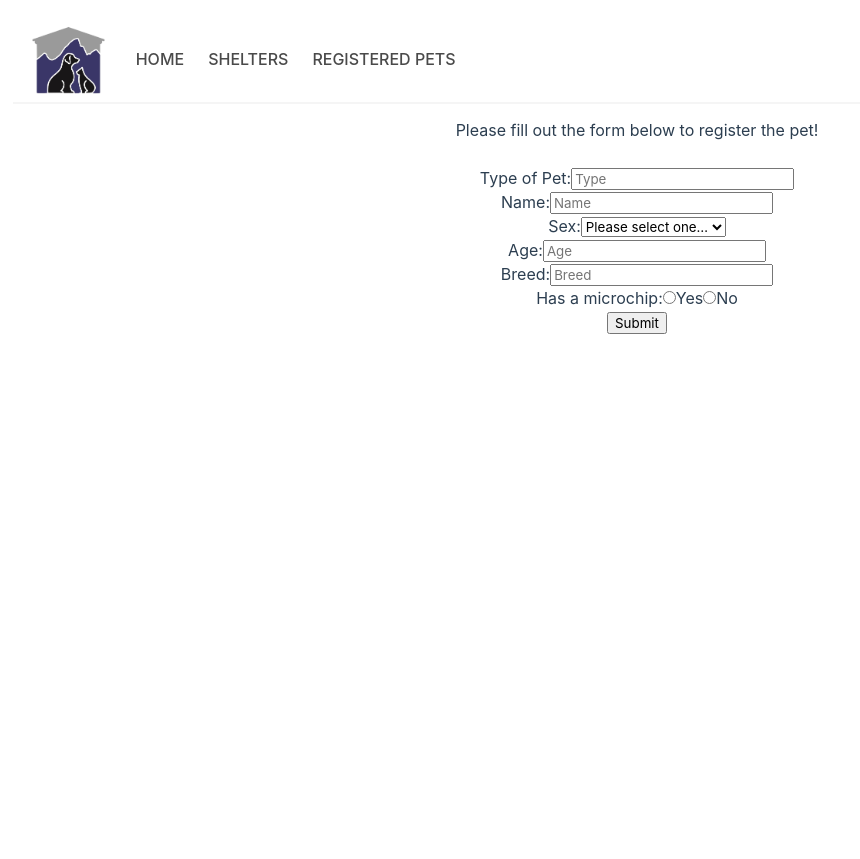
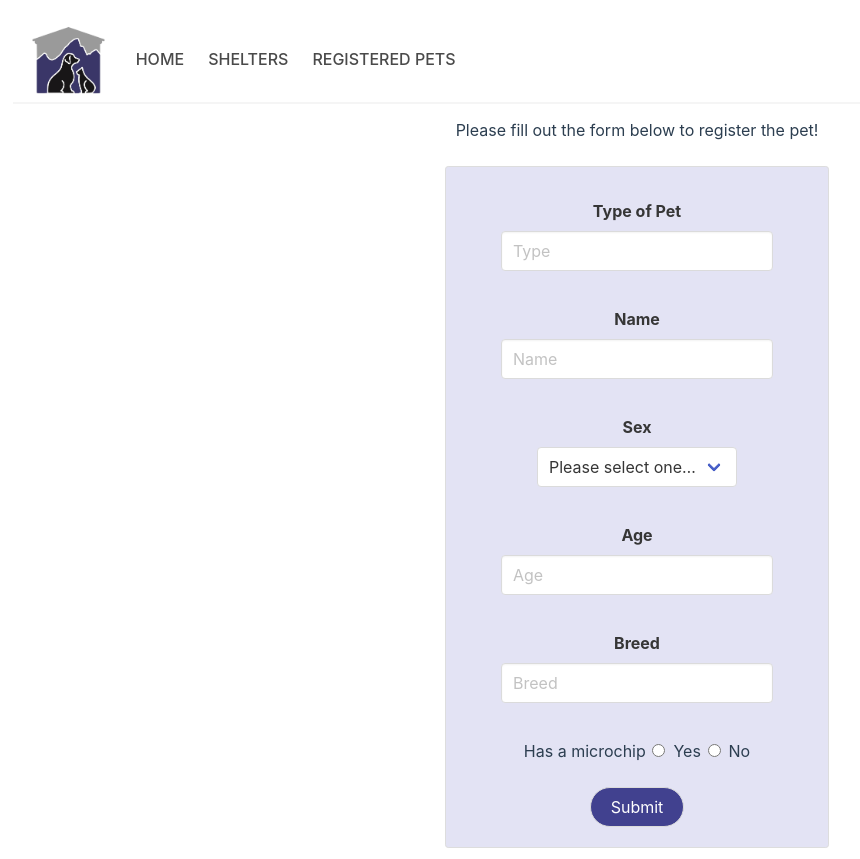
Before and after one commit to ozrn/shelter-finder, a Vue app in the folder week-8/frontend/: page /shelter/1 in a window 1280 px wide. Shown: the whole page, without its empty margins (3-863 px from the left). Before the commit the page ends 800 px from the top, so only its background shows below. Built offline with nearby package versions, Linux system fonts and the light colour scheme.

Commit message:
Style form

```diff
--- a/week-8/frontend/src/components/shelter-form.vue
+++ b/week-8/frontend/src/components/shelter-form.vue
@@ -1,39 +1,121 @@
 <template>
-  <div>
-    <form @submit.prevent = 'handleSubmit'>
-      <label for='type'>Type of Pet:</label>
-      <input type='text' id='type' name='type' v-model='type' placeholder='Type'><br/>
-      <label for='name'>Name:</label>
-      <input type='text' id='name' name='name' v-model='name' placeholder='Name'><br/>
-      <label for='sex'>Sex:</label>
-      <select name='sex' v-model = 'sex'>
+  <div class='container'>
+    <div class='columns is-centered is-mobile'>
+      <form @submit.prevent='handleSubmit' class='form-container'>
+        <div class='field'>
+          <div class='column'>
+            <label class='label' for='type'>Type of Pet</label>
+            <div class='control'>
+              <input
+                class='input'
+                type='text'
+                id='type'
+                name='type'
+                v-model='type'
+                placeholder='Type'
+              />
+            </div>
+          </div>
+        </div>
+        <div class='field'>
+          <div class='column'>
+            <label class='label' for='name'>Name</label>
+            <div class='control'>
+              <input
+                class='input'
+                type='text'
+                id='name'
+                name='name'
+                v-model='name'
+                placeholder='Name'
+              />
+            </div>
+          </div>
+        </div>
+        <div class='field'>
+          <div class='column'>
+            <label class='label' for='sex'>Sex</label>
+            <div class='control'>
+              <div class='select'>
+                <select name='sex' v-model='sex'>
                   <option value=''>Please select one…</option>
                   <option value='female'>Female</option>
                   <option value='male'>Male</option>
-      </select><br/>
-      <label for='age'>Age:</label>
-      <input type='text' id='age' name='age' v-model='age' placeholder='Age'><br/>
-      <label for='breed'>Breed:</label>
-      <input type='text' id='breed' name='breed' v-model='breed' placeholder='Breed'><br/>
-      <label for='microchip'>Has a microchip:</label>
-        <input type='radio' id='true' value='true' v-model='hasMicrochip'>
-        <label for='true'>Yes</label>
-        <input type='radio' id='false' value='false' v-model='hasMicrochip'>
-        <label for='false'>No</label><br/>
-      <div><button>Submit</button></div>
+                </select>
+              </div>
+            </div>
+          </div>
+        </div>
+        <div class='field'>
+          <div class='column'>
+            <label class='label' for='age'>Age</label>
+            <div class='control'>
+              <input
+                class='input'
+                type='text'
+                id='age'
+                name='age'
+                v-model='age'
+                placeholder='Age'
+              />
+            </div>
+          </div>
+        </div>
+        <div class='field'>
+          <div class='column'>
+            <label class='label' for='breed'>Breed</label>
+            <div class='control'>
+              <input
+                class='input'
+                type='text'
+                id='breed'
+                name='breed'
+                v-model='breed'
+                placeholder='Breed'
+              />
+            </div>
+          </div>
+        </div>
+        <div class='field'>
+          <div class='column'>
+            <div class='control'>
+              <label class='radio' for='microchip'>Has a microchip</label>
+              <input
+                class='radio'
+                type='radio'
+                id='true'
+                value='true'
+                v-model='hasMicrochip'
+              />
+              <label class='radio' for='true'>Yes</label>
+              <input
+                class='radio'
+                type='radio'
+                id='false'
+                value='false'
+                v-model='hasMicrochip'
+              />
+              <label class='radio' for='false'>No</label>
+            </div>
+          </div>
+        </div>
+        <div class='field'>
+          <div class='control'>
+            <button class='button is-rounded'>Submit</button>
+          </div>
+        </div>
       </form>
+    </div>
   </div>
 </template>
 
 <script>
-
 import { mapState, mapActions } from 'vuex'
 
 export default {
   name: 'ShelterForm',
 
   data() {
-
     return {
       type: '',
       name: '',
@@ -48,11 +130,9 @@ export default {
   },
 
   methods: {
-
     ...mapActions(['createSurvivor', 'stayShelter']),
 
     async handleSubmit() {
-
       let survivor = {
         type: this.type,
         name: this.name,
@@ -73,7 +153,24 @@ export default {
       await this.$router.push('/form-info')
     }
   }
+}
+</script>
 
+<style scoped>
+.container {
+  border: 1px solid #ddd;
+  border-radius: 0.2rem;
+  width: 24rem;
+  margin: 0 auto;
+  background-color: #e3e3f4;
 }
 
-</script>
+.form-container {
+  margin: 2rem;
+}
+
+button {
+  background-color: #41418f;
+  color: #fff;
+}
+</style>
```
Lines whose indentation alone changed are shown as unchanged.
